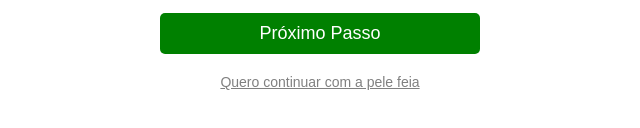
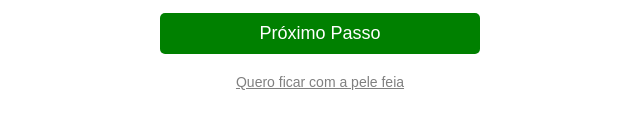
Before and after one commit to pampinho/dicaspravida.online, a plain HTML site: page u2502p/index.html in a window 1280 px wide. Shown: the part 568-696 px from the top of the page, 320-960 px from the left. Drawn offline with Linux system fonts and the light colour scheme.

Commit message:
Update index.html

```diff
--- a/u2502p/index.html
+++ b/u2502p/index.html
@@ -98,7 +98,7 @@
         <h1 class="price-old">De <s>R$ 200</s></h1>
         <h1 class="price-new">Por apenas 47 reais você tem acesso vitalício ao Sistema Zero Flacides. Aperte no botão abaixo:</h1>
         <a href="https://go.perfectpay.com.br/PPU38CPEJ9B?upsell=true" class="button">Próximo Passo</a>
-        <a href="https://dicaspravida.online/tudo%20certo/" class="link-button">Quero continuar com a pele feia</a>
+        <a href="https://dicaspravida.online/tudo%20certo/" class="link-button">Quero ficar com a pele feia</a>
     </div>
 </body>
 </html>
```
